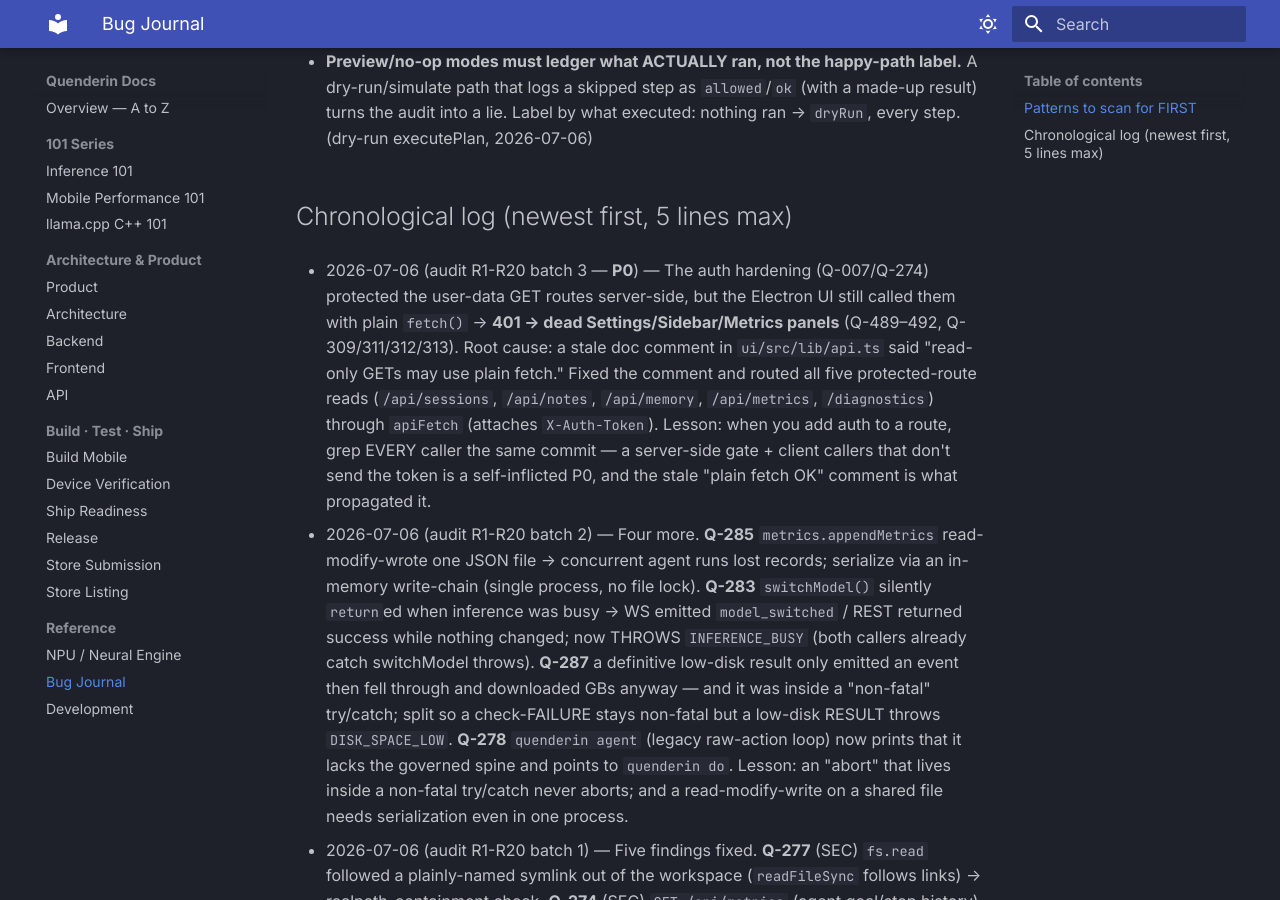
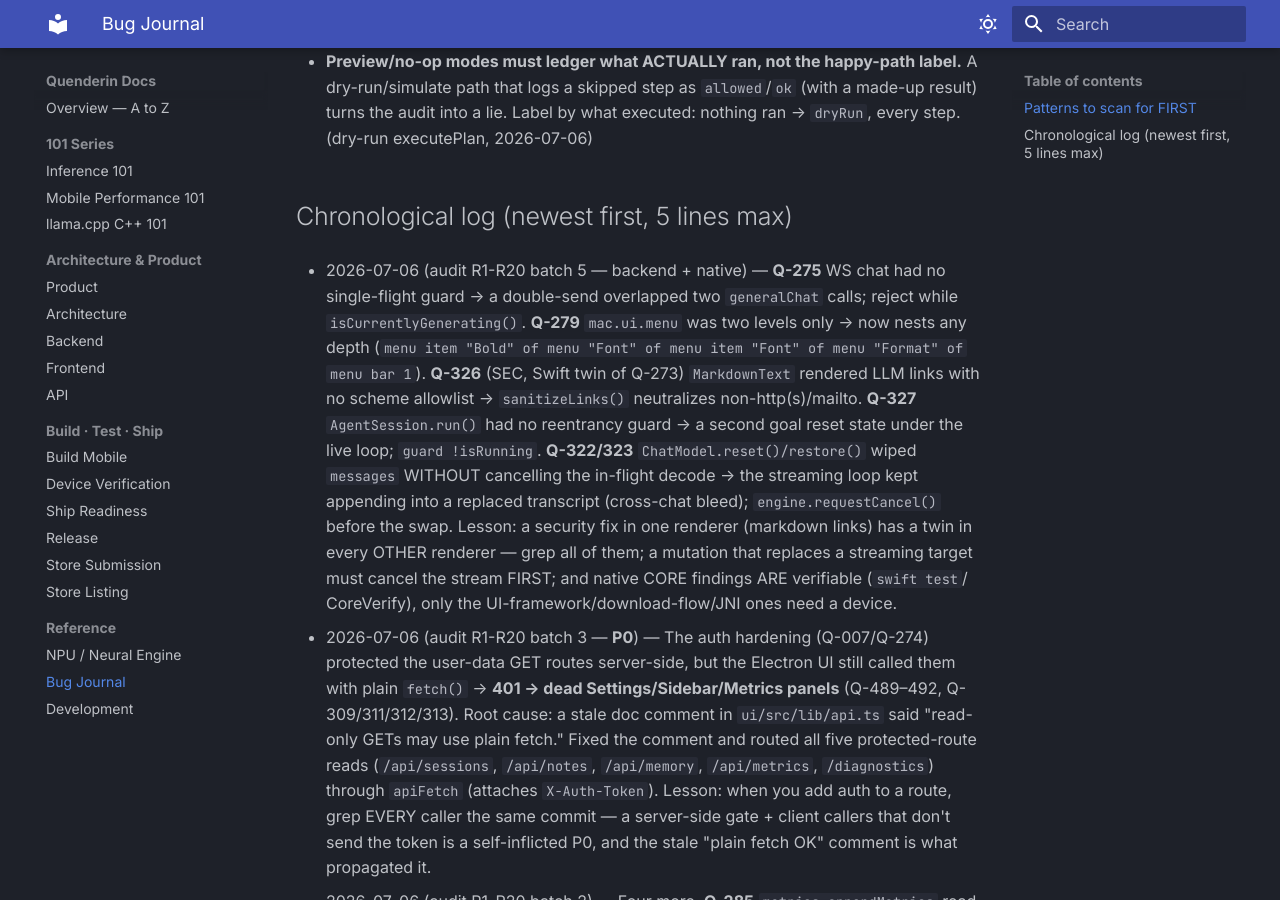
Before and after one commit to alikatgh/quenderin, an MkDocs documentation site: the page built from docs/BUG_JOURNAL.md, in a window 1280 px wide and 900 px high, scrolled down 11203 px. Built offline with MkDocs 1.6.1 and Material for MkDocs 9.7.7, drawn with Linux system fonts in a browser that asks for light colours.

Commit message:
fix(apple): Q-322/323 — cancel the decode before reset()/restore() swaps the transcript
ChatModel.reset() and restore() replaced `messages` with no requestCancel(), so
an in-flight generation kept streaming tokens into a transcript that had just
been cleared or swapped — the @MainActor reentrancy the bug journal documents
(cross-chat bleed). Call engine.requestCancel() before the swap in both.

Also records the batch-5 native/backend fixes (Q-275, Q-279, Q-326, Q-327) in
the bug journal.

Verified: swift build clean, swift test 286 pass.

Co-Authored-By: Claude Fable 5 <noreply@anthropic.com>

```diff
--- a/docs/BUG_JOURNAL.md
+++ b/docs/BUG_JOURNAL.md
@@ -340,6 +340,19 @@ Cheap-to-write, cheap-to-read, expensive-to-skip. `grep -i <symptom>` this befor
   Label by what executed: nothing ran → `dryRun`, every step. (dry-run executePlan, 2026-07-06)
 
 ## Chronological log (newest first, 5 lines max)
+
+- 2026-07-06 (audit R1-R20 batch 5 — backend + native) — **Q-275** WS chat had no single-flight guard
+  → a double-send overlapped two `generalChat` calls; reject while `isCurrentlyGenerating()`. **Q-279**
+  `mac.ui.menu` was two levels only → now nests any depth (`menu item "Bold" of menu "Font" of menu
+  item "Font" of menu "Format" of menu bar 1`). **Q-326** (SEC, Swift twin of Q-273) `MarkdownText`
+  rendered LLM links with no scheme allowlist → `sanitizeLinks()` neutralizes non-http(s)/mailto.
+  **Q-327** `AgentSession.run()` had no reentrancy guard → a second goal reset state under the live
+  loop; `guard !isRunning`. **Q-322/323** `ChatModel.reset()/restore()` wiped `messages` WITHOUT
+  cancelling the in-flight decode → the streaming loop kept appending into a replaced transcript
+  (cross-chat bleed); `engine.requestCancel()` before the swap. Lesson: a security fix in one renderer
+  (markdown links) has a twin in every OTHER renderer — grep all of them; a mutation that replaces a
+  streaming target must cancel the stream FIRST; and native CORE findings ARE verifiable (`swift test`/
+  CoreVerify), only the UI-framework/download-flow/JNI ones need a device.
 
 - 2026-07-06 (audit R1-R20 batch 3 — **P0**) — The auth hardening (Q-007/Q-274) protected the
   user-data GET routes server-side, but the Electron UI still called them with plain `fetch()` → **401
```
Also changed, not shown: 1 other file.
